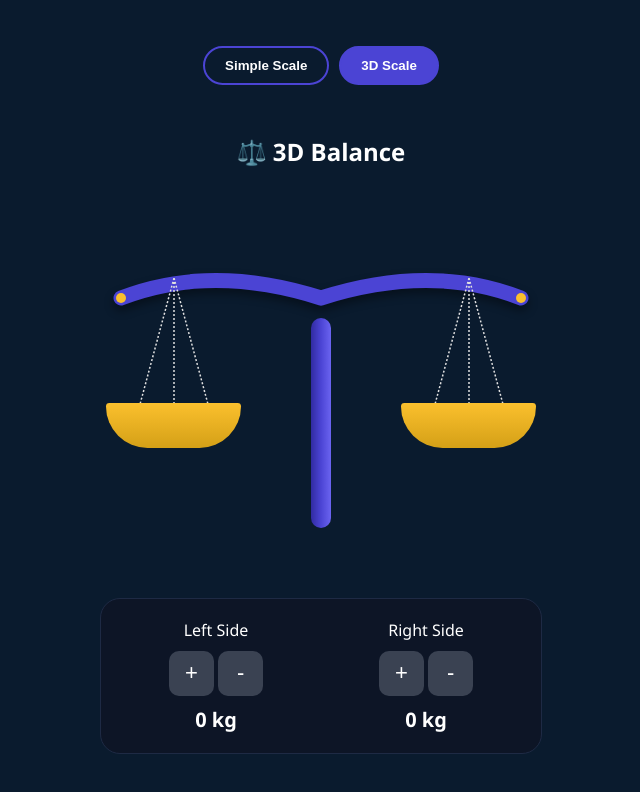
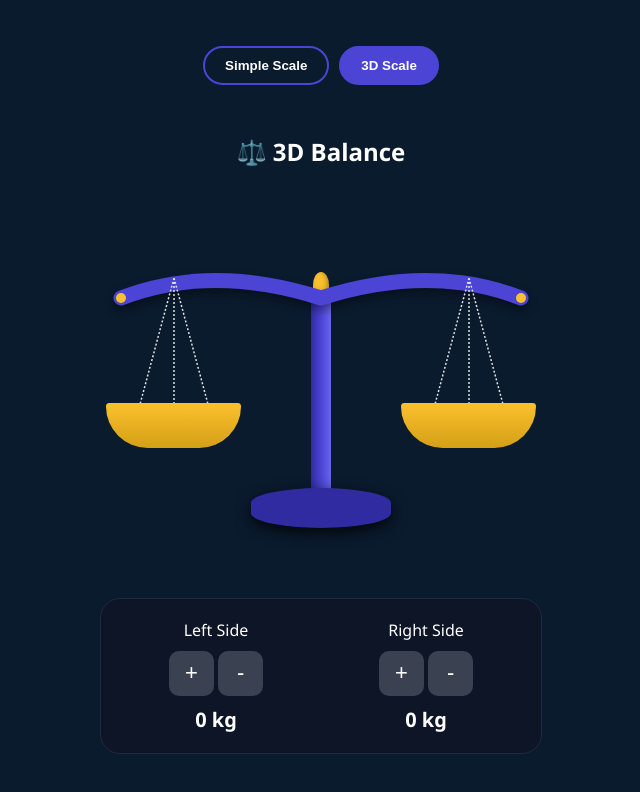
Before and after one commit to techgurubh/balance-scale, a plain HTML site: page index.html in a window 1280 px wide. Both pictures are taken after a click on the button "3D Scale". Shown: the whole page, without its empty margins (319-959 px from the left). Drawn offline with Linux system fonts and the light colour scheme.

Commit message:
Update style.css

```diff
--- a/style.css
+++ b/style.css
@@ -19,12 +19,11 @@ body {
     overflow-x: hidden;
 }
 
-/* Navigation Tabs */
+/* NAVIGATION */
 .scale-selector {
     margin-bottom: 30px;
     display: flex;
     gap: 10px;
-    z-index: 10;
 }
 
 .tab-btn {
@@ -49,7 +48,7 @@ body {
 
 .scale-view.active { display: flex; }
 
-/* --- SIMPLE SCALE (1) --- */
+/* --- SCALE 1 (SIMPLE) --- */
 .beam-wrapper-1 {
     width: var(--scale-width-1);
     height: 40px;
@@ -57,27 +56,20 @@ body {
     margin-bottom: 25px;
 }
 .beam-1 {
-    width: 100%;
-    height: 10px;
-    background: #00cde8;
-    border-radius: 5px;
+    width: 100%; height: 10px;
+    background: #00cde8; border-radius: 5px;
     transform-origin: center;
     transition: transform 0.4s ease;
-    position: relative;
 }
 .pivot-1 {
-    position: absolute;
-    left: 50%; top: -18px;
+    position: absolute; left: 50%; top: -18px;
     transform: translateX(-50%);
     width: 36px; height: 36px;
     background: #fff; border-radius: 50%;
-    z-index: 5;
 }
 .plate-1 {
-    width: clamp(80px, 22vw, 140px);
-    height: 22px;
-    background: #ffc93c;
-    border-radius: 0 0 50px 50px;
+    width: clamp(80px, 22vw, 140px); height: 22px;
+    background: #ffc93c; border-radius: 0 0 50px 50px;
     position: absolute; top: -12px;
 }
 .left-1 { left: -6px; }
@@ -88,7 +80,7 @@ body {
     clip-path: polygon(15% 100%, 85% 100%, 65% 0%, 35% 0%);
 }
 
-/* --- 3D SCALE (2) --- */
+/* --- SCALE 2 (3D) --- */
 .scale-stage-2 {
     position: relative;
     width: 100%; max-width: 500px;
@@ -100,18 +92,28 @@ body {
     display: flex; flex-direction: column; align-items: center;
     z-index: 1;
 }
+.finial-top-2 {
+    width: 16px; height: 26px;
+    background: var(--gold); border-radius: 50% 50% 20% 20%;
+    margin-bottom: -5px; box-shadow: inset -2px -2px 5px rgba(0,0,0,0.3);
+}
 .vertical-stick-2 {
     width: 20px; height: 210px;
     background: linear-gradient(to right, var(--purple-dark), var(--purple-main), #6b64f0);
     border-radius: 10px;
+}
+.base-bottom-2 {
+    width: 140px; height: 40px;
+    background: var(--purple-dark);
+    border-radius: 50% / 15px;
+    margin-top: -15px; box-shadow: 0 5px 15px rgba(0,0,0,0.8);
 }
 .beam-pivot-2 {
     position: absolute; bottom: 225px;
     width: 440px; height: 100px;
     transform-origin: center 15px;
     transition: transform 0.8s cubic-bezier(0.4, 0, 0.2, 1);
-    z-index: 2;
-    display: flex; justify-content: center;
+    z-index: 2; display: flex; justify-content: center;
 }
 .beam-svg-2 { width: 100%; filter: drop-shadow(0 5px 5px rgba(0,0,0,0.4)); }
 .hanging-pan-2 {
@@ -134,15 +136,9 @@ body {
 
 /* --- CONTROLS --- */
 .controls-panel {
-    background: #0d1526;
-    padding: 20px;
-    border-radius: 20px;
-    display: grid;
-    grid-template-columns: 1fr 1fr;
-    gap: 20px;
-    width: 85%; max-width: 400px;
-    margin-top: 30px;
-    border: 1px solid #1e2a44;
+    background: #0d1526; padding: 20px; border-radius: 20px;
+    display: grid; grid-template-columns: 1fr 1fr; gap: 20px;
+    width: 85%; max-width: 400px; margin-top: 30px; border: 1px solid #1e2a44;
 }
 .control-unit { display: flex; flex-direction: column; align-items: center; gap: 10px; }
 .action-btn {
@@ -150,7 +146,7 @@ body {
     width: 45px; height: 45px; border-radius: 10px;
     font-size: 22px; cursor: pointer;
 }
-.action-btn:active { transform: scale(0.9); background: #4e586b; }
+.action-btn:active { transform: scale(0.9); }
 .mass-val { font-size: 20px; font-weight: bold; }
 
 @media (max-width: 480px) {
```
